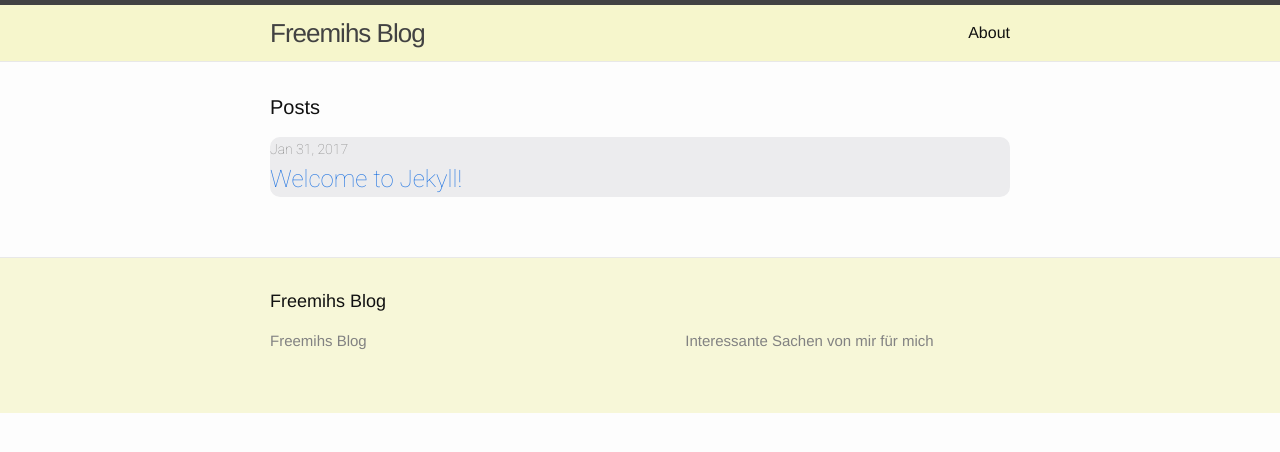
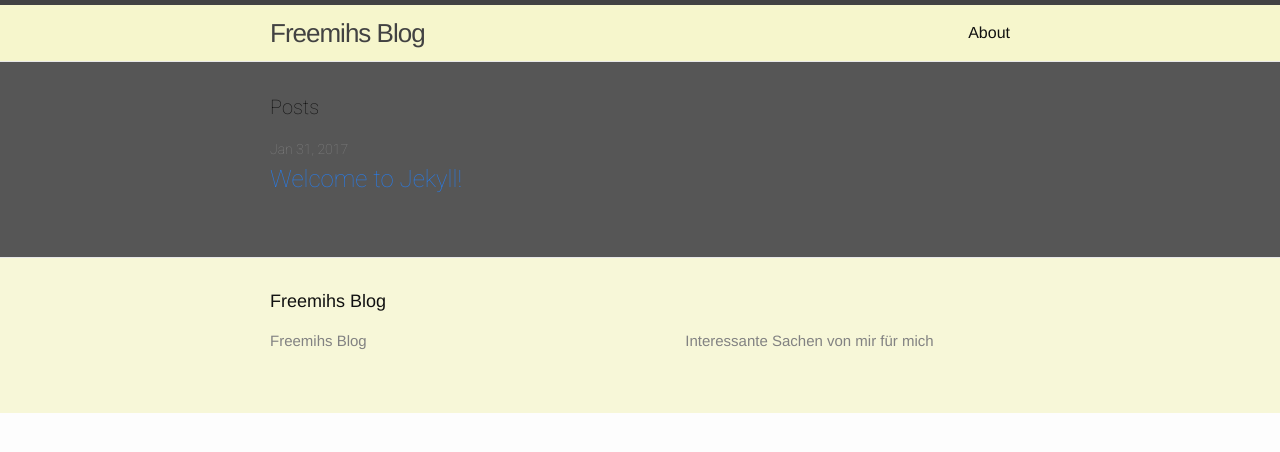
Before and after one commit to freemih/freemih.github.io, a Jekyll site: the page built from index.html, in a window 1280 px wide. Shown: the top 452 px of the page. Built offline with Jekyll 4.4.1, drawn with Linux system fonts in a browser that asks for light colours.

Commit message:
Update _layout.scss

```diff
--- a/_sass/_layout.scss
+++ b/_sass/_layout.scss
@@ -171,17 +171,18 @@
  */
 .page-content {
     padding: $spacing-unit 0;
+    background-color: hsla(242, 100%, 0%, 0.66);
 }
 
 .page-heading {
     font-size: 20px;
+    font-family: Roboto;
 }
 
 .post-list {
     margin-left: 0;
     font-family: Roboto;
     font-weight: 100;
-    background-color: #ECECEE;
     border-radius: 10px;
     list-style: none;
 
```
